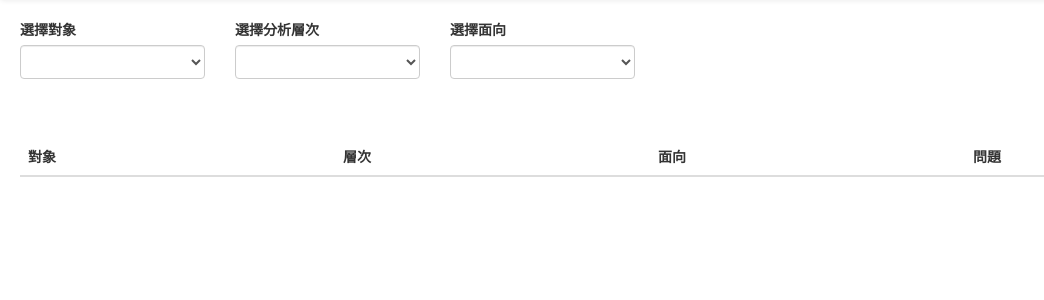
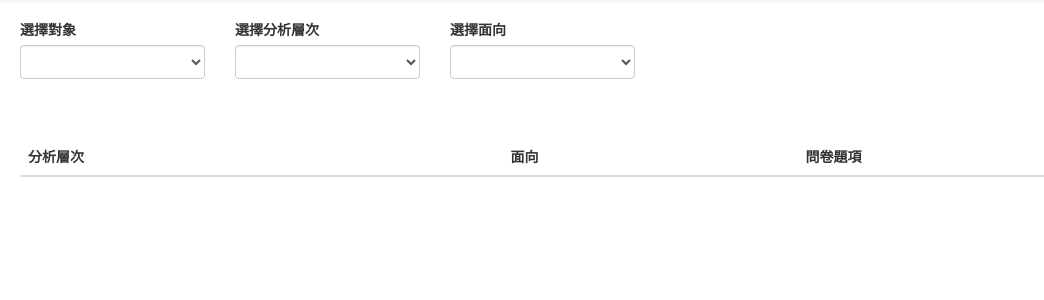
Before and after one commit to j129008/questionnaire-management-system, a Django app: page /subject/ in a window 1280 px wide. Shown: the part 52-352 px from the top of the page, without its empty margins (0-1044 px from the left). Run offline with Django 3.2, Linux system fonts and the light colour scheme; lists and menus that the app fills with data are empty; some libraries are stand-ins or nearby versions.

Commit message:
update table column

```diff
--- a/templates/subject.html
+++ b/templates/subject.html
@@ -88,16 +88,14 @@
          <table class="table">
             <thead>
                <tr>
-                  <th>對象</th>
-                  <th>層次</th>
+                  <th>分析層次</th>
                   <th>面向</th>
-                  <th>問題</th>
+                  <th>問卷題項</th>
                </tr>
             </thead>
             <tbody>
                {% for line in output %}
                   <tr>
-                     <td>{{selected1}}</td>
                      <td>{{selected2}}</td>
                      <td>{{selected3}}</td>
                      <td>{{line}}</td>
```
